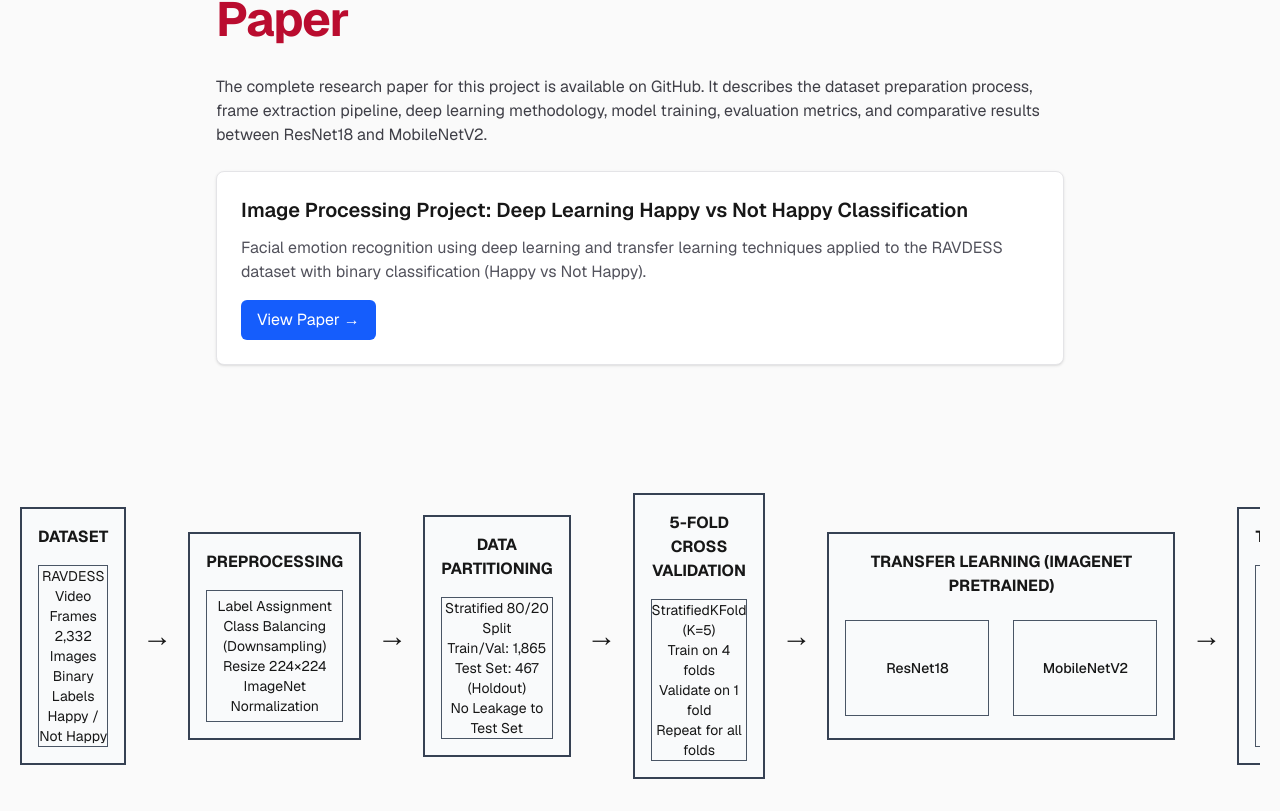
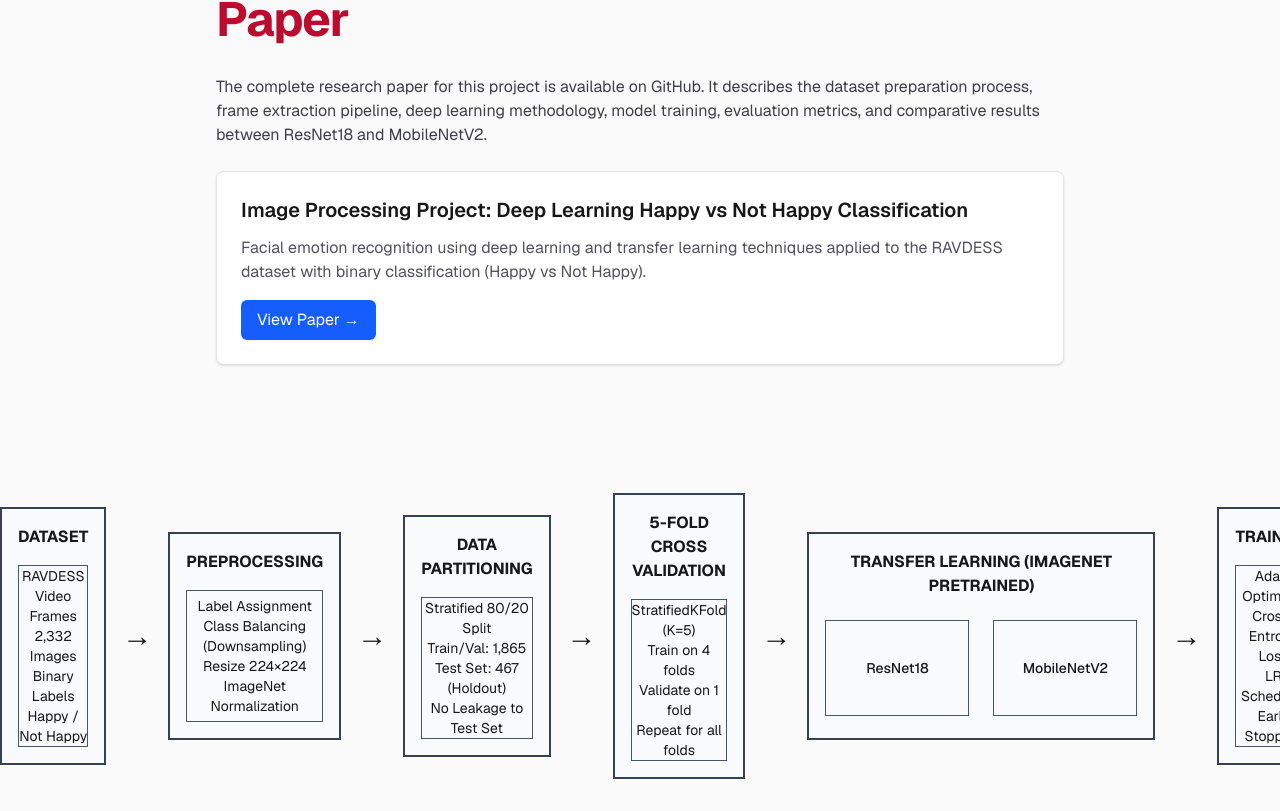
Before and after one commit to pepealania/image-processing-project-tutorial-deep-learning-happy-not-happy-classification, a Next.js app: page /image-processing-project-tutorial-deep-learning-happy-not-happy-classification/ in a window 1280 px wide. Shown: the part 6625-7436 px from the top of the page. Built offline with nearby package versions, Linux system fonts and the light colour scheme.

Commit message:
dataflowchar centered 7

```diff
--- a/src/app/page.tsx
+++ b/src/app/page.tsx
@@ -351,9 +351,7 @@ Overall, the dataset preparation pipeline transforms the original RAVDESS video
             </div>
           </section>
         </main>
-      <div className="w-full flex justify-center px-5">
           <DataFlowChart />
-      </div>
     </div>
   );
 }
```
